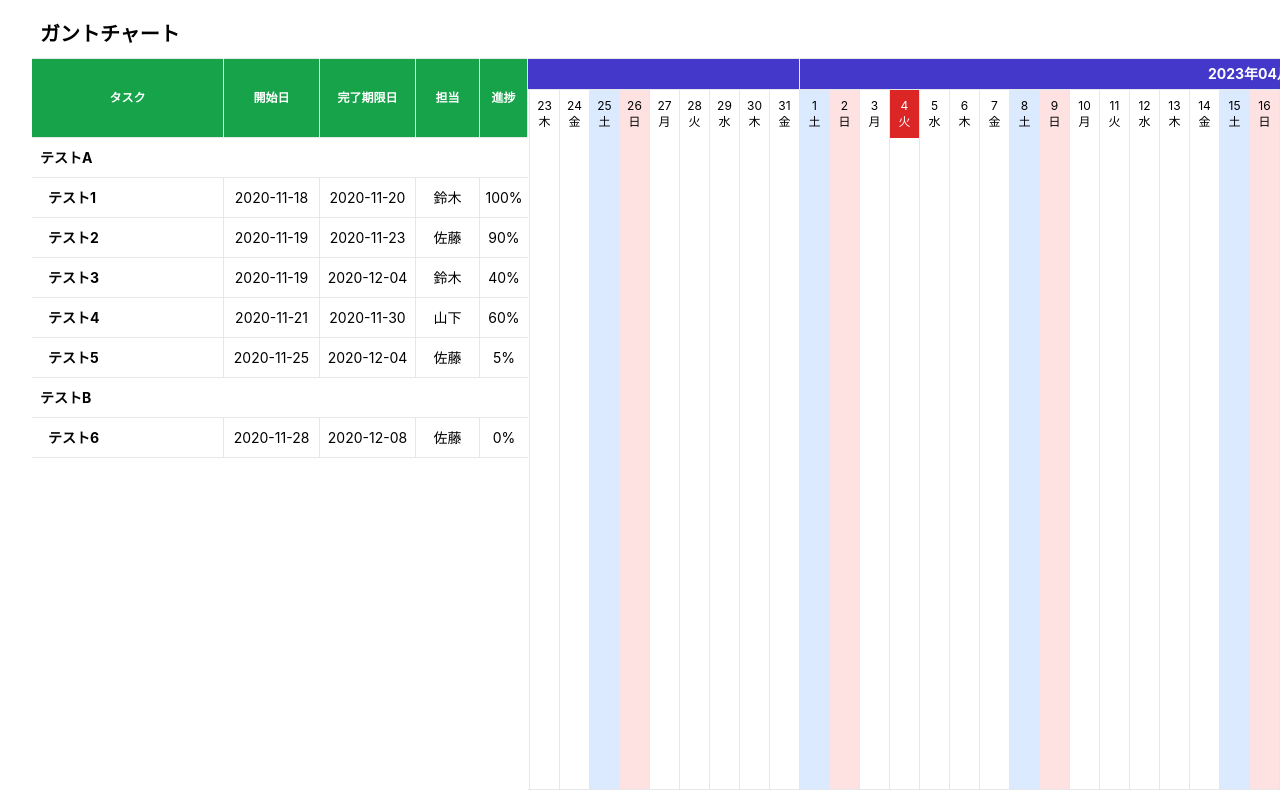
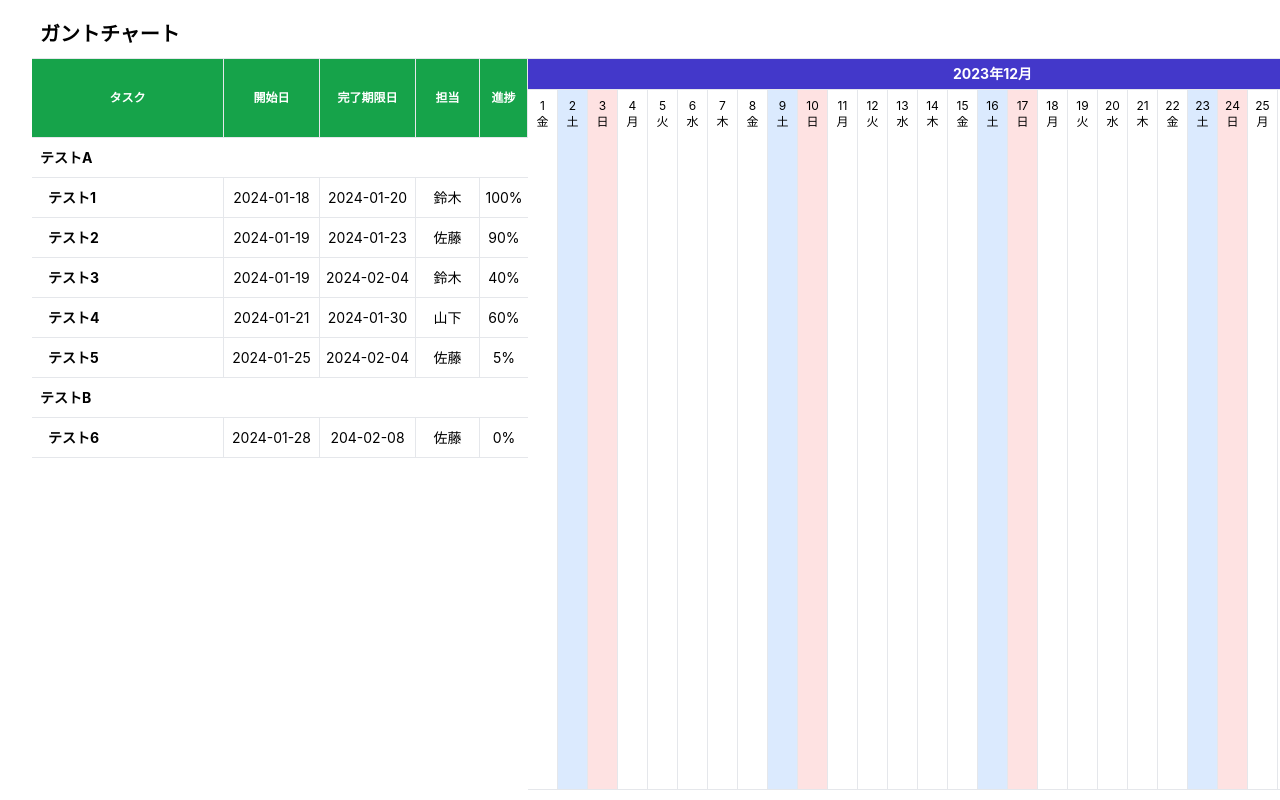
Before and after one commit to bduha184/vue3-gantt-chart, a Vue app: page / in a window 1280 px wide. Shown: the top 800 px of the page. Built offline with nearby package versions, Linux system fonts and the light colour scheme.

Commit message:
カレンダーにタスクバー表示

```diff
--- a/src/components/Carendar.vue
+++ b/src/components/Carendar.vue
@@ -32,11 +32,7 @@
       </div>
     </div>
     <div id="gantt-task-list">
-      <div
-        v-for="(list, index) in lists"
-        :key="index"
-        class="flex h-10 border-b"
-      >
+      <div v-for="list in lists" :key="list.index" class="flex h-10 border-b">
         <template v-if="list.cat === 'category'">
           <div class="flex items-center font-bold w-full text-sm pl-2">
             {{ list.name }}
@@ -125,7 +121,17 @@
       id="gantt-bar-area"
       class="relative"
       :style="`width:${calendarViewWidth}px;height:${calendarViewHeight}px`"
-    ></div>
+    >
+      <div v-for="(bar, index) in taskBars" :key="index">
+        <div
+          :style="bar.style"
+          class="rounded-lg absolute h-5 bg-yellow-100"
+          v-if="bar.list.cat === 'task'"
+        >
+          <div class="w-full h-full"></div>
+        </div>
+      </div>
+    </div>
   </div>
 </template>
 
@@ -134,8 +140,8 @@ import moment from "moment";
 export default {
   data() {
     return {
-      start_month: "2022-12",
-      end_month: "2024-01",
+      start_month: "2023-12",
+      end_month: "2024-04",
       block_size: 30,
       block_number: 0,
       calendars: [],
@@ -161,8 +167,8 @@ export default {
           id: 1,
           category_id: 1,
           name: "テスト1",
-          start_date: "2020-11-18",
-          end_date: "2020-11-20",
+          start_date: "2024-01-18",
+          end_date: "2024-01-20",
           incharge_user: "鈴木",
           percentage: 100,
         },
@@ -170,8 +176,8 @@ export default {
           id: 2,
           category_id: 1,
           name: "テスト2",
-          start_date: "2020-11-19",
-          end_date: "2020-11-23",
+          start_date: "2024-01-19",
+          end_date: "2024-01-23",
           incharge_user: "佐藤",
           percentage: 90,
         },
@@ -179,8 +185,8 @@ export default {
           id: 3,
           category_id: 1,
           name: "テスト3",
-          start_date: "2020-11-19",
-          end_date: "2020-12-04",
+          start_date: "2024-01-19",
+          end_date: "2024-02-04",
           incharge_user: "鈴木",
           percentage: 40,
         },
@@ -188,8 +194,8 @@ export default {
           id: 4,
           category_id: 1,
           name: "テスト4",
-          start_date: "2020-11-21",
-          end_date: "2020-11-30",
+          start_date: "2024-01-21",
+          end_date: "2024-01-30",
           incharge_user: "山下",
           percentage: 60,
         },
@@ -197,8 +203,8 @@ export default {
           id: 5,
           category_id: 1,
           name: "テスト5",
-          start_date: "2020-11-25",
-          end_date: "2020-12-04",
+          start_date: "2024-01-25",
+          end_date: "2024-02-04",
           incharge_user: "佐藤",
           percentage: 5,
         },
@@ -206,8 +212,8 @@ export default {
           id: 6,
           category_id: 2,
           name: "テスト6",
-          start_date: "2020-11-28",
-          end_date: "2020-12-08",
+          start_date: "2024-01-28",
+          end_date: "204-02-08",
           incharge_user: "佐藤",
           percentage: 0,
         },
@@ -300,6 +306,35 @@ export default {
       });
       return lists;
     },
+    taskBars() {
+      let start_date = moment(this.start_month);
+      let top = 10;
+      let left;
+      let between;
+      let start;
+      let style;
+      return this.lists.map((list) => {
+        style = {};
+        if (list.cat === "task") {
+          let date_from = moment(list.start_date);
+          let date_to = moment(list.end_date);
+          between = date_to.diff(date_from, "days");
+          between++;
+          start = date_from.diff(start_date, "days");
+          left = start * this.block_size;
+          style = {
+            top: `${top}px`,
+            left: `${left}px`,
+            width: `${this.block_size * between}px`,
+          };
+        }
+        top = top + 40;
+        return {
+          style,
+          list,
+        };
+      });
+    },
   },
 };
 </script>
```
